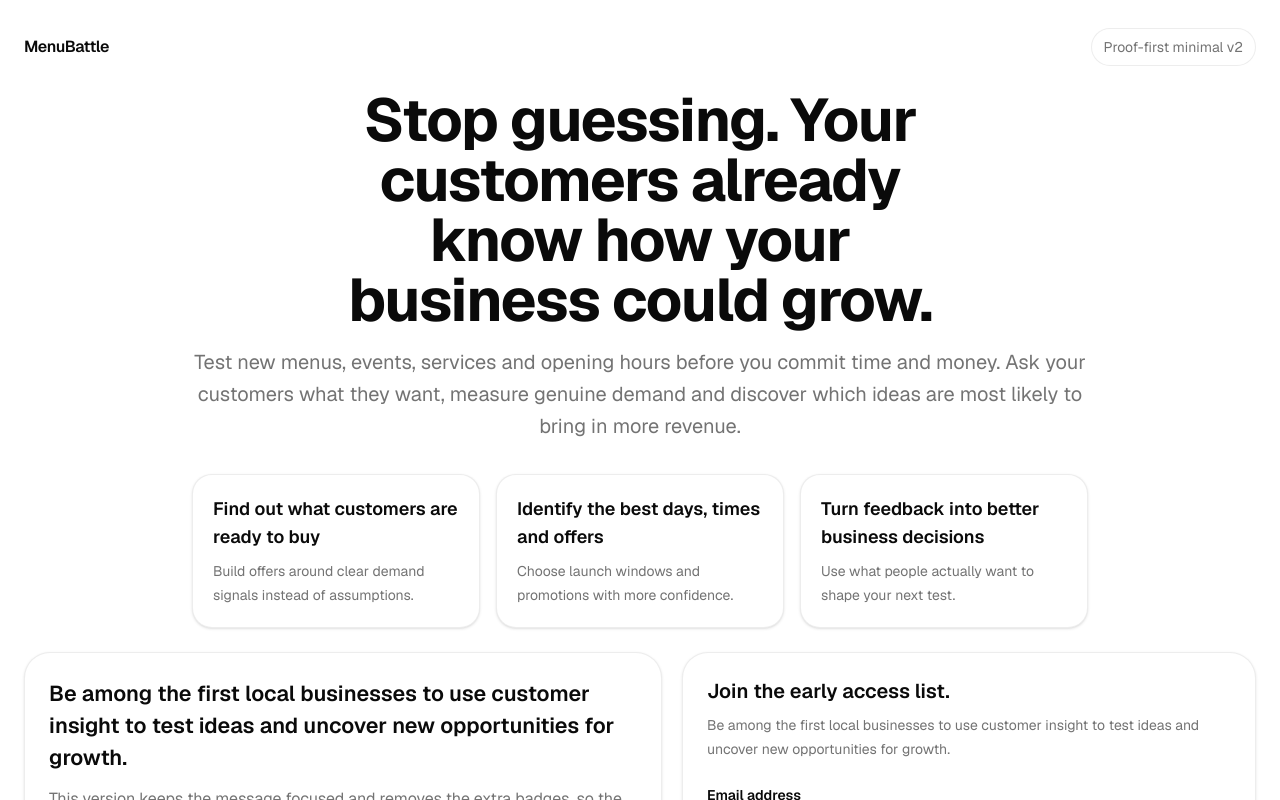
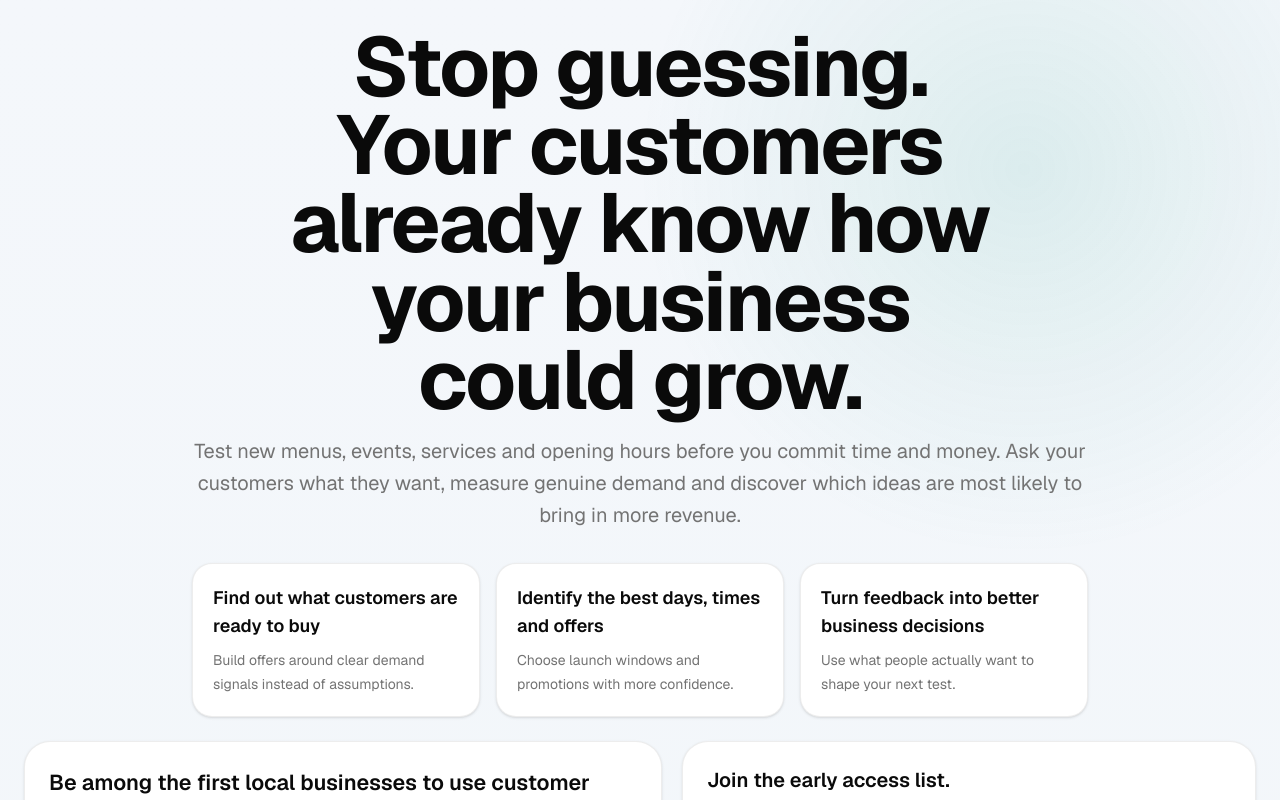
Before and after one commit to ShawnAlisson/APX, a Next.js app: page / in a window 1280 px wide. Shown: the top 800 px of the page. Built offline with nearby package versions, Linux system fonts and the light colour scheme; no server answers; the database is empty.

Commit message:
landing updated

```diff
--- a/app/globals.css
+++ b/app/globals.css
@@ -114,3 +114,20 @@ a {
     @apply bg-background text-foreground;
   }
 }
+
+.landing-page {
+  --landing-bg: #f4f7fb;
+  --landing-panel: rgba(255, 255, 255, 0.8);
+  --landing-accent-soft: rgba(42, 157, 143, 0.12);
+  background:
+    radial-gradient(circle at 80% 12%, var(--landing-accent-soft), transparent 24%),
+    linear-gradient(180deg, var(--landing-bg), color-mix(in srgb, var(--landing-bg) 88%, var(--landing-accent-soft)));
+}
+
+@media (prefers-color-scheme: dark) {
+  .landing-page {
+    --landing-bg: #0b1117;
+    --landing-panel: rgba(14, 20, 27, 0.82);
+    --landing-accent-soft: rgba(94, 234, 212, 0.12);
+  }
+}
--- a/app/page.tsx
+++ b/app/page.tsx
@@ -35,17 +35,10 @@ export default async function Home() {
   const waitlistCount = await getWaitlistCount().catch(() => 0);
 
   return (
-    <main className="min-h-screen bg-background px-4 py-7 text-foreground sm:px-6">
+    <main className="landing-page min-h-screen px-4 py-7 text-foreground sm:px-6">
       <div className="mx-auto max-w-7xl">
-        <header className="mb-6 flex items-center justify-between gap-4">
-          <div className="font-semibold tracking-tight">MenuBattle</div>
-          <span className="inline-flex items-center rounded-full border border-border/70 bg-card px-3 py-2 text-sm text-muted-foreground">
-            Proof-first minimal v2
-          </span>
-        </header>
-
         <section className="mx-auto max-w-4xl text-center">
-          <h1 className="mx-auto max-w-3xl text-balance text-4xl font-bold tracking-tight sm:text-6xl">
+          <h1 className="mx-auto max-w-3xl text-balance text-5xl font-bold tracking-tight leading-[0.94] sm:text-[5.2rem]">
             Stop guessing. Your customers already know how your business could grow.
           </h1>
           <p className="mx-auto mt-4 max-w-4xl text-pretty text-lg leading-8 text-muted-foreground sm:text-xl">
```
